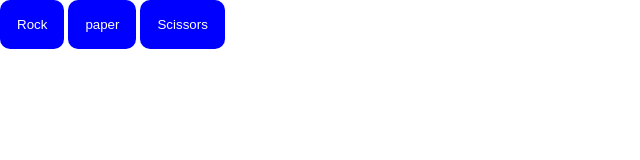
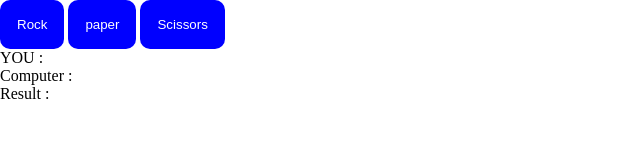
Before and after one commit to abdogamal90/Rock-Paper-Scissors, a plain HTML site: page index.html in a window 1280 px wide. Shown: the whole page, without its empty margins (0-640 px from the left). Drawn offline with Linux system fonts and the light colour scheme.

Commit message:
Update index.html

```diff
--- a/index.html
+++ b/index.html
@@ -15,10 +15,14 @@
         <button class="btn-2">paper</button>
         <button class="btn-3">Scissors</button>
     </div>
+    <div>
+        <div class="you-main">YOU : <span class="you"></span></div>
+        <div class="com-main">Computer : <span class="com"></span></div>
+    </div>
 
 
     <div class="main">
-        <div class="result"></div>
+        <div >Result : <span class="result"></span></div>
         <div class="winner"></div>
     </div>
 
```
